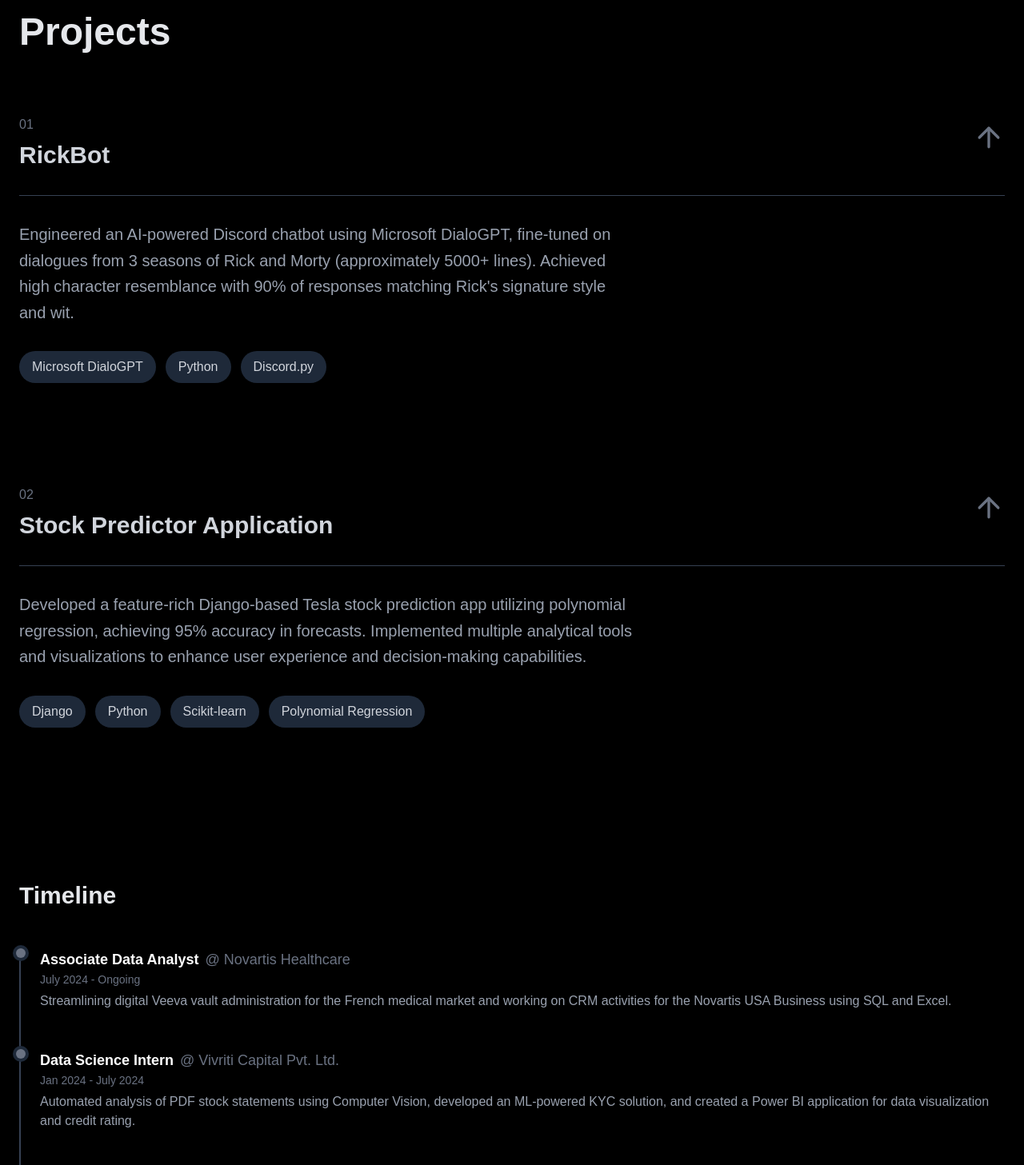
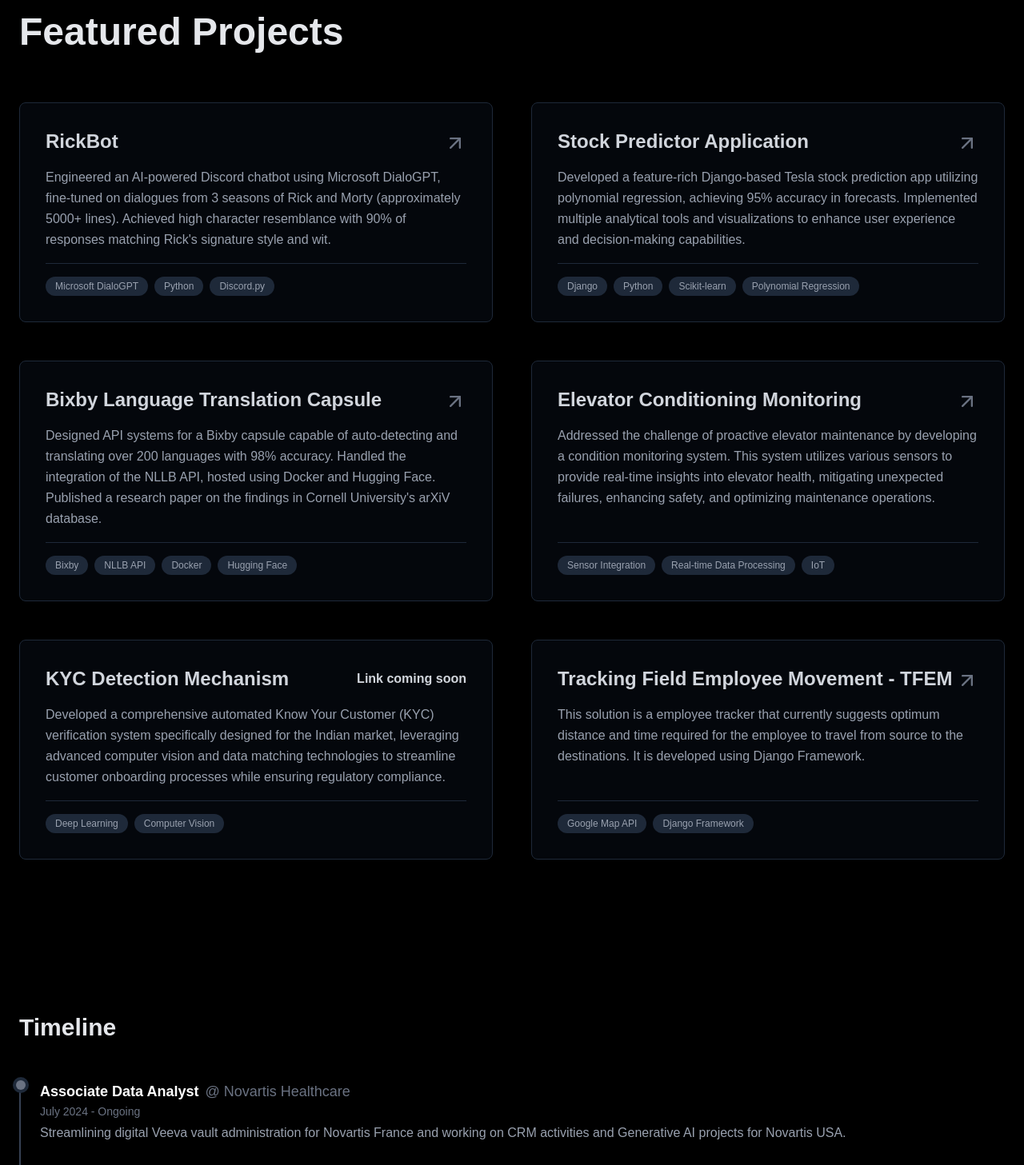
Before and after one commit to Abhiram970/portfolio, a Next.js app: page / in a window 1280 px wide. Shown: the part 880-2337 px from the top of the page at 80% size. Built offline with nearby package versions, Linux system fonts and the light colour scheme.

Commit message:
Version one is ready

```diff
--- a/src/app/page.tsx
+++ b/src/app/page.tsx
@@ -6,6 +6,7 @@ import { Github, Linkedin, Mail, ArrowUpRight, Menu, X } from 'lucide-react';
 import Typewriter from 'typewriter-effect';
 
 import ImmersiveHomepage from '../components/ImmersiveHomepage'; // Adjust the import path as needed
+import { title } from 'process';
 
 // =========== UTILITY HOOKS ===========
 
@@ -102,7 +103,7 @@ const Navbar = () => {
                 <nav className="hidden md:flex space-x-8">
                     <a href="#projects" onClick={(e) => handleScroll(e, 'projects')} className="hover:text-white transition-colors">Projects</a>
                     <a href="#timeline" onClick={(e) => handleScroll(e, 'timeline')} className="hover:text-white transition-colors">Timeline</a>
-                    <a href="#about" onClick={(e) => handleScroll(e, 'about')} className="hover:text-white transition-colors">About</a>
+                    <a href="#skills" onClick={(e) => handleScroll(e, 'skills')} className="hover:text-white transition-colors">Skills</a>
                     <a href="#contact" onClick={(e) => handleScroll(e, 'contact')} className="hover:text-white transition-colors">Contact</a>
                 </nav>
 
@@ -127,7 +128,7 @@ const Navbar = () => {
                         <div className="flex flex-col items-center space-y-4 py-4">
                             <a href="#projects" onClick={(e) => handleScroll(e, 'projects')} className="hover:text-white transition-colors">Projects</a>
                             <a href="#timeline" onClick={(e) => handleScroll(e, 'timeline')} className="hover:text-white transition-colors">Timeline</a>
-                            <a href="#about" onClick={(e) => handleScroll(e, 'about')} className="hover:text-white transition-colors">About</a>
+                            <a href="#skills" onClick={(e) => handleScroll(e, 'skills')} className="hover:text-white transition-colors">Skills</a>
                             <a href="#contact" onClick={(e) => handleScroll(e, 'contact')} className="hover:text-white transition-colors">Contact</a>
                         </div>
                     </motion.nav>
@@ -182,9 +183,9 @@ const Hero = () => (
           animate={{ opacity: 1, y: 0 }}
           transition={{ duration: 1, delay: 0.9 }}
         >
-          I&apos;m PV Abhiram, a Data Analyst and Machine Learning enthusiast passionate about transforming complex data into actionable insights. I help businesses leverage AI to solve real-world problems and drive growth through intelligent automation.
+          I&apos;m PV Abhiram, a Data Analyst and Machine Learning enthusiast passionate about transforming complex data into actionable insights. I leverage AI to solve real-world problems and drive growth through intelligent automation.
           <br></br> <br></br>
-          I specialize in end-to-end ML solutions - from data preprocessing and model development to deployment and optimization. Whether you need predictive analytics, computer vision solutions, or data-driven strategies, I deliver scalable results tailored to your business needs.
+          I specialize in end-to-end ML solutions - from data preprocessing and model development to deployment and optimization. Whether you need predictive analytics, computer vision solutions, or data-driven strategies, I deliver scalable results tailored to your needs.
         </motion.p>
         <motion.div
           initial={{ opacity: 0, y: 20 }}
@@ -207,36 +208,91 @@ const Hero = () => (
 
 const Projects = () => {
     const projects = [
-        { title: "RickBot", description: "Engineered an AI-powered Discord chatbot using Microsoft DialoGPT, fine-tuned on dialogues from 3 seasons of Rick and Morty (approximately 5000+ lines). Achieved high character resemblance with 90% of responses matching Rick's signature style and wit.", tech: ["Microsoft DialoGPT", "Python", "Discord.py"] },
-        { title: "Stock Predictor Application", description: "Developed a feature-rich Django-based Tesla stock prediction app utilizing polynomial regression, achieving 95% accuracy in forecasts. Implemented multiple analytical tools and visualizations to enhance user experience and decision-making capabilities.", tech: ["Django", "Python", "Scikit-learn", "Polynomial Regression"] },
+        {
+            title: "RickBot",
+            description: "Engineered an AI-powered Discord chatbot using Microsoft DialoGPT, fine-tuned on dialogues from 3 seasons of Rick and Morty (approximately 5000+ lines). Achieved high character resemblance with 90% of responses matching Rick's signature style and wit.",
+            tech: ["Microsoft DialoGPT", "Python", "Discord.py"],
+            link: "https://github.com/Abhiram970/RickBot"
+        },
+        {
+            title: "Stock Predictor Application",
+            description: "Developed a feature-rich Django-based Tesla stock prediction app utilizing polynomial regression, achieving 95% accuracy in forecasts. Implemented multiple analytical tools and visualizations to enhance user experience and decision-making capabilities.",
+            tech: ["Django", "Python", "Scikit-learn", "Polynomial Regression"],
+            link: "https://github.com/Abhiram970/Stock-Predicton-Website"
+        },
+        {
+            title: "Bixby Language Translation Capsule",
+            description: "Designed API systems for a Bixby capsule capable of auto-detecting and translating over 200 languages with 98% accuracy. Handled the integration of the NLLB API, hosted using Docker and Hugging Face. Published a research paper on the findings in Cornell University's arXiV database.",
+            tech: ["Bixby", "NLLB API", "Docker", "Hugging Face"],
+            link: "https://arxiv.org/abs/2403.05982"
+        },
+        {
+            title: "Elevator Conditioning Monitoring",
+            description: "Addressed the challenge of proactive elevator maintenance by developing a condition monitoring system. This system utilizes various sensors to provide real-time insights into elevator health, mitigating unexpected failures, enhancing safety, and optimizing maintenance operations.",
+            tech: ["Sensor Integration", "Real-time Data Processing", "IoT"],
+            link: "https://github.com/Abhiram970/Elevator-Condition-Monitoring"
+        },
+        {
+            title: "KYC Detection Mechanism",
+            description: "Developed a comprehensive automated Know Your Customer (KYC) verification system specifically designed for the Indian market, leveraging advanced computer vision and data matching technologies to streamline customer onboarding processes while ensuring regulatory compliance.",
+            tech: ["Deep Learning","Computer Vision"],
+            link: "#"
+        },
+        {
+            title: "Tracking Field Employee Movement - TFEM",
+            description: "This solution is a employee tracker that currently suggests optimum distance and time required for the employee to travel from source to the destinations. It is developed using Django Framework.",
+            tech: ["Google Map API","Django Framework"],
+            link: "https://github.com/Abhiram970/Ecell_Hackathon"
+        }
     ];
+
+    const ProjectCard = ({ project }: { project: typeof projects[0] }) => {
+        const hasLink = project.link && project.link !== "#";
+        const Wrapper = hasLink ? 'a' : 'div';
+
+        return (
+            <motion.div
+                className="group flex flex-col"
+                variants={sectionVariants}
+            >
+                <Wrapper
+                    href={hasLink ? project.link : undefined}
+                    target={hasLink ? "_blank" : undefined}
+                    rel={hasLink ? "noopener noreferrer" : undefined}
+                    className={`block border border-gray-800 rounded-lg p-6 md:p-8 transition-all duration-300 flex flex-col flex-grow bg-gray-900/30 ${
+                        hasLink
+                            ? 'hover:border-gray-600 hover:bg-gray-900/50 cursor-pointer'
+                            : 'cursor-default'
+                    }`}
+                >
+                    <div className="flex justify-between items-start">
+                        <h3 className={`text-xl md:text-2xl font-bold text-gray-300 transition-colors duration-300 ${hasLink ? 'group-hover:text-white' : ''}`}>
+                            {project.title}
+                        </h3>
+                        {hasLink ? (
+                            <ArrowUpRight className="text-gray-500 group-hover:text-white transition-colors duration-300 transform group-hover:translate-x-1 group-hover:-translate-y-1 mt-1 flex-shrink-0" size={28}/>
+                        ) : (
+                            <span className="text-base font-bold text-white-400 text-right mt-1 flex-shrink-0">Link coming soon</span>
+                        )}
+                    </div>
+                    <p className="text-gray-400 text-base my-4 leading-relaxed flex-grow">{project.description}</p>
+                    <div className="flex flex-wrap gap-2 pt-4 border-t border-gray-800">
+                        {project.tech.map(tech => (
+                            <span key={tech} className="px-3 py-1 bg-gray-800 text-gray-400 rounded-full text-xs font-medium">{tech}</span>
+                        ))}
+                    </div>
+                </Wrapper>
+            </motion.div>
+        );
+    };
 
     return (
         <Section id="projects">
             <div className="container mx-auto px-6">
-                <h2 className="text-4xl md:text-5xl font-bold mb-20 text-gray-200">Projects</h2>
-                <div className="space-y-24 md:space-y-32">
-                    {projects.map((project, index) => (
-                        <motion.div
-                          key={project.title}
-                          className="group"
-                        >
-                            <a href="#" className="block">
-                                <div className="flex justify-between items-start border-b border-gray-700 pb-8">
-                                    <div>
-                                        <span className="text-gray-500 text-base">0{index + 1}</span>
-                                        <h3 className="text-2xl md:text-3xl font-bold text-gray-300 group-hover:text-white transition-colors duration-300 mt-2">{project.title}</h3>
-                                    </div>
-                                    <ArrowUpRight className="text-gray-500 group-hover:text-white transition-colors duration-300 transform -rotate-45 group-hover:rotate-0 mt-2 flex-shrink-0" size={40}/>
-                                </div>
-                                <p className="text-gray-400 text-lg md:text-xl mt-8 max-w-3xl leading-relaxed">{project.description}</p>
-                                <div className="flex flex-wrap gap-3 mt-8">
-                                    {project.tech.map(tech => (
-                                        <span key={tech} className="px-4 py-2 bg-gray-800 text-gray-300 rounded-full text-base">{tech}</span>
-                                    ))}
-                                </div>
-                            </a>
-                        </motion.div>
+                <h2 className="text-4xl md:text-5xl font-bold mb-16 text-gray-200">Featured Projects</h2>
+                <div className="grid grid-cols-1 md:grid-cols-2 gap-12">
+                    {projects.map((project) => (
+                        <ProjectCard key={project.title} project={project} />
                     ))}
                 </div>
             </div>
@@ -244,22 +300,25 @@ const Projects = () => {
     );
 };
 
+
 const Timeline = () => {
     const timelineEvents = [
-        { year: "July 2024 - Ongoing", role: "Associate Data Analyst", company: "Novartis Healthcare", description: "Streamlining digital Veeva vault administration for the French medical market and working on CRM activities for the Novartis USA Business using SQL and Excel." },
-        { year: "Jan 2024 - July 2024", role: "Data Science Intern", company: "Vivriti Capital Pvt. Ltd.", description: "Automated analysis of PDF stock statements using Computer Vision, developed an ML-powered KYC solution, and created a Power BI application for data visualization and credit rating." },
+        { year: "July 2024 - Ongoing", role: "Associate Data Analyst", company: "Novartis Healthcare", description: "Streamlining digital Veeva vault administration for Novartis France and working on CRM activities and Generative AI projects for Novartis USA." },
+        { year: "Jan 2024 - July 2024", role: "Data Science Intern", company: "Vivriti Capital Pvt. Ltd.", description: "Worked on cool projects based on Generative AI , Data Mining , NLP and Computer Vision. Lots of financial knowledge and lessons gained on Project Management." },
         { year: "Dec 2022 - July 2023", role: "R&D Intern", company: "Samsung R&D Institute India", description: "Designed API systems for Bixby capsule for language auto-detection and translation, and handled the integration of NLLB API. Published a research paper in Cornell University's database - arXiV." },
-        { year: "2020 - 2024", role: "BTech CSE with AI and ML", company: "Vellore Institute of Technology, Chennai", description: "CGPA: 8.78" },
-        { year: "2018 - 2020", role: "12th Grade", company: "FIITJEE Junior College", description: "Percentage: 94.6" },
+        { year: "2020 - 2024", role: "BTech CSE with AI and ML", company: "Vellore Institute of Technology, Chennai", description: "Did my undergraduate at VIT Chennai in the field of AI and worked on innovative projects and won 2 hackathons" },
+        { year: "2018 - 2020", role: "12th Grade", company: "FIITJEE Junior College", description: "Nothing much to say , just studied Math,Physics and Chemistry." },
     ];
 
     return (
         <Section id="timeline">
             <div className="container mx-auto px-6">
                 <h2 className="text-3xl font-bold mb-12 text-gray-200">Timeline</h2>
-                <div className="relative border-l-2 border-gray-700">
+                {/* Added padding-bottom to ensure space for the final dot */}
+                <div className="relative border-l-2 border-gray-700 pb-3">
                     {timelineEvents.map((event, index) => (
                         <div key={index} className="mb-12 ml-6">
+                            {/* This is the original circle style and position */}
                             <span className="absolute flex items-center justify-center w-3 h-3 bg-gray-500 rounded-full -left-1.5 ring-4 ring-gray-800"></span>
                             <h3 className="flex items-center mb-1 text-lg font-semibold text-white">
                                 {event.role} <span className="text-gray-500 font-normal ml-2">@ {event.company}</span>
@@ -268,22 +327,60 @@ const Timeline = () => {
                             <p className="text-base font-normal text-gray-400">{event.description}</p>
                         </div>
                     ))}
+                    {/* Final circle to terminate the timeline */}
+                    <div className="absolute w-3 h-3 bg-gray-500 rounded-full -left-1.5 bottom-0 ring-4 ring-gray-800"></div>
                 </div>
             </div>
         </Section>
     );
 };
 
-const About = () => (
-    <Section id="about">
-        <div className="container mx-auto px-6">
-            <h2 className="text-3xl font-bold mb-8 text-gray-200">About Me</h2>
-            <p className="text-gray-400 text-lg max-w-3xl leading-relaxed">
-                I&apos;m a passionate and driven individual with a strong foundation in AI and Machine Learning. My experience spans across data analysis, computer vision, and natural language processing. I enjoy building intelligent applications that are not only functional but also intuitive and engaging. I have a strong background in deep learning, and I love bridging the gap between complex algorithms and real-world applications. I&apos;m always eager to explore new technologies and push the boundaries of what&apos;s possible in the digital realm.
-            </p>
-        </div>
-    </Section>
-);
+const Skills = () => {
+    const skillCategories = [
+        {
+            title: "Languages",
+            skills: ["C++", "Python", "JavaScript", "HTML5", "CSS"]
+        },
+        {
+            title: "Frameworks & Technologies",
+            skills: ["Node.js", "Django", "Bootstrap", "Tensorflow", "Flask", "PowerBI", "Scikit-learn", "Tableau", "Salesforce", "Snowflake", "Alteryx"]
+        },
+        {
+            title: "Databases",
+            skills: ["MySQL", "PostgreSQL", "DataIKU DSS"]
+        },
+        {
+            title: "Technical Skills",
+            skills: ["DSA", "OOPS", "Networking", "Computer Architecture", "Operating System", "Machine Learning", "Deep Learning"]
+        },
+        {
+            title: "Soft Skills",
+            skills: ["Problem-Solving", "Communication", "Teamwork", "Leadership", "Planning"]
+        }
+    ];
+
+    return (
+        <Section id="skills">
+            <div className="container mx-auto px-6">
+                <h2 className="text-4xl md:text-5xl font-bold mb-16 text-gray-200">Skills & Technologies</h2>
+                <div className="grid grid-cols-1 sm:grid-cols-2 lg:grid-cols-3 gap-10">
+                    {skillCategories.map((category) => (
+                        <div key={category.title}>
+                            <h3 className="text-xl font-bold text-gray-300 mb-4 border-b-2 border-gray-700 pb-2">{category.title}</h3>
+                            <div className="flex flex-wrap gap-3">
+                                {category.skills.map((skill) => (
+                                    <span key={skill} className="px-4 py-2 bg-gray-800 text-gray-300 rounded-full text-base">
+                                        {skill}
+                                    </span>
+                                ))}
+                            </div>
+                        </div>
+                    ))}
+                </div>
+            </div>
+        </Section>
+    );
+};
 
 const Contact = () => (
     <Section id="contact">
@@ -298,8 +395,8 @@ const Contact = () => (
             </a>
             <div className="flex justify-center space-x-6 mt-12">
                 {[
-                    { Icon: Github, href: "#" }, // Add your GitHub link here
-                    { Icon: Linkedin, href: "#" }, // Add your LinkedIn link here
+                    { Icon: Github, href: "https://github.com/Abhiram970" }, // Add your GitHub link here
+                    { Icon: Linkedin, href: "https://www.linkedin.com/in/pvabhiram/" }, // Add your LinkedIn link here
                     { Icon: Mail, href: "mailto:abhiramp428@gmail.com" }
                 ].map(({ Icon, href }, index) => (
                     <a key={index} href={href} className="text-gray-500 hover:text-white transition-colors duration-300">
@@ -327,7 +424,7 @@ function PortfolioContent() {
                 <Hero />
                 <Projects />
                 <Timeline />
-                <About />
+                <Skills />
                 <Contact />
             </main>
             <Footer />
--- a/src/components/ImmersiveHomepage.tsx
+++ b/src/components/ImmersiveHomepage.tsx
@@ -7,6 +7,7 @@ import { motion, useMotionValue, useTransform, animate } from 'framer-motion';
 interface ImmersiveHomepageProps {
   onLoadingComplete: () => void;
 }
+
 
 export default function ImmersiveHomepage({ onLoadingComplete }: ImmersiveHomepageProps) {
   // useMotionValue is a special value from Framer Motion that can be animated
```
